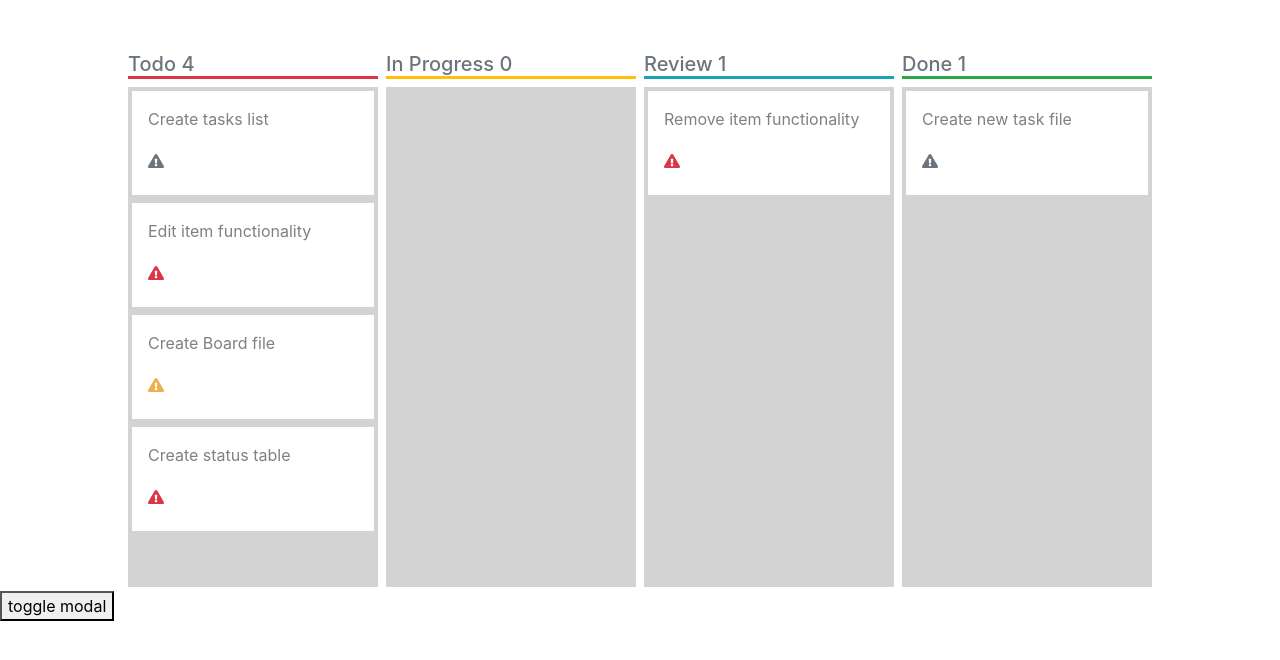
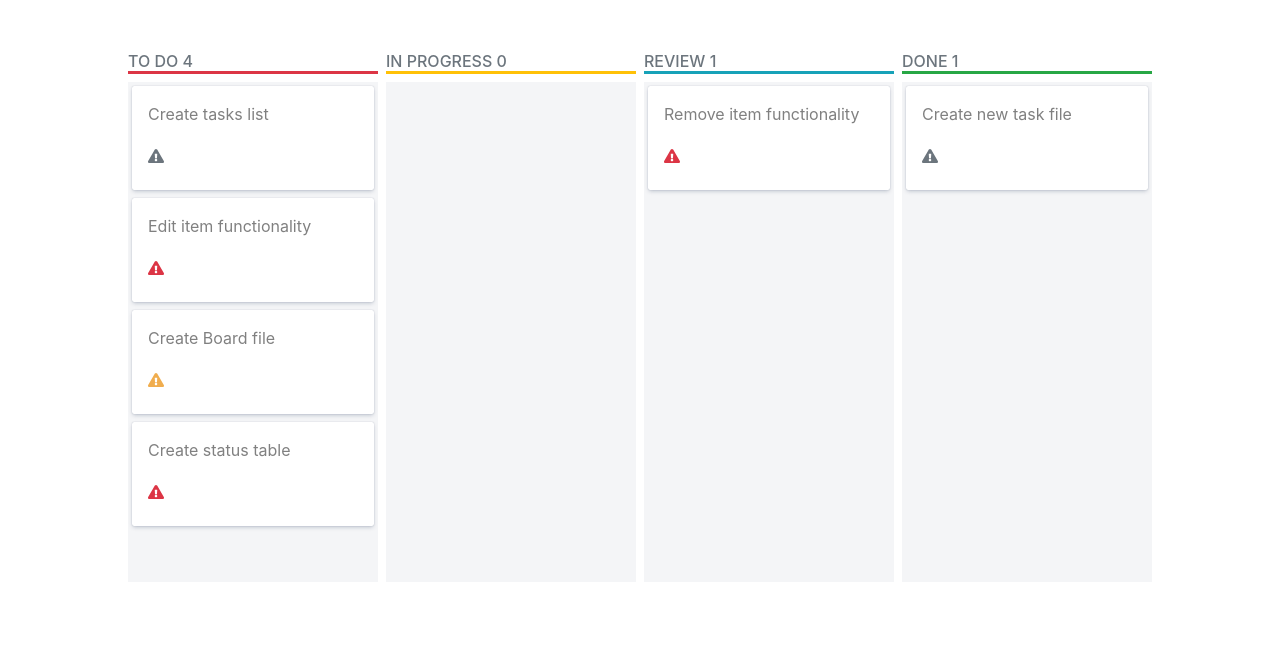
Before and after one commit to aliksayf/react-kanban-board-2.0, a React (Create React App) app: page / in a window 1280 px wide. Shown: the top 660 px of the page. Built offline with nearby package versions, Linux system fonts and the light colour scheme.

Commit message:
task details view

```diff
--- a/package.json
+++ b/package.json
@@ -6,11 +6,12 @@
     "@testing-library/jest-dom": "^4.2.4",
     "@testing-library/react": "^9.3.2",
     "@testing-library/user-event": "^7.1.2",
-    "bootstrap": "^4.3.1",
+    "bootstrap": "^4.5.0",
     "jquery": "^3.5.1",
     "lodash": "^4.17.15",
     "react": "^16.13.1",
     "react-beautiful-dnd": "^13.0.0",
+    "react-bootstrap": "^1.0.1",
     "react-dom": "^16.13.1",
     "react-icons": "^3.10.0",
     "react-scripts": "3.4.1",
--- a/src/App.css
+++ b/src/App.css
@@ -16,6 +16,8 @@
     margin: 0 0 8px 0;
     min-height: 50px;
     color: white;
+    box-shadow: 0 0 1px 0 rgba(9, 30, 66, 0.31), 0 2px 4px -1px rgba(9, 30, 66, 0.25);
+    border-radius: 2px;
 }
 
 .lightblue {
@@ -23,7 +25,7 @@
 }
 
 .lightgrey {
-    background: lightgrey;
+    background: #f4f5f7;
 }
 
 .dimgrey {
@@ -51,28 +53,6 @@
     border-bottom: 3px solid ;
 }
 
-.details {
-    display: none;
-    /*opacity: 0;*/
+.modal-content {
+    border-radius: 2px !important;
 }
-
-.show {
-    /*transition: width 100s, height 100s;*/
-    width: 100%;
-    height: 100%;
-    background-color: whitesmoke;
-    position: absolute;
-    display: block;
-    /*transition: opacity 4s;*/
-}
-
-.back {
-    z-index: -1;
-}
-
-.myModal {
-    width: 400px;
-    border: 1px solid grey;
-    margin: 10px auto 0;
-    background: grey;
-}
--- a/src/App.js
+++ b/src/App.js
@@ -1,15 +1,30 @@
-import React from 'react';
+import React, {useState} from 'react';
 import './App.css'
 import Board from "./components/Board";
-import TaskDetailsView from "./components/TaskDetailsView";
+import Modals from "./components/Modals";
 
 function App() {
-  return (
-    <div >
-        <Board/>
-        <TaskDetailsView/>
-    </div>
-  );
+    const [show, setShow] = useState(false);
+    const [modalItem, setModalItem] = useState({});
+    const [modalType, setModalType] = useState('');
+
+    const handleShowModal = (object, type) => {
+        setShow(!show)
+        setModalItem(object)
+        setModalType(type)
+    };
+
+    return (
+        <div>
+
+            <Board setShow={handleShowModal}/>
+            <Modals show={show}
+                    setShow={handleShowModal}
+                    item={modalItem}
+                    type={modalType}
+            />
+        </div>
+    );
 }
 
 export default App;
--- a/src/components/Board.js
+++ b/src/components/Board.js
@@ -1,13 +1,12 @@
-import React,  { useState } from "react";
-import { tasks, status, colors } from '../data/tasks';
-import { DragDropContext, Droppable, Draggable } from 'react-beautiful-dnd';
+import React, {useState} from "react";
+import {colors, status, tasks} from '../data/tasks';
+import {DragDropContext, Draggable, Droppable} from 'react-beautiful-dnd';
 import _ from 'lodash';
 import TaskCard from "./TaskCard";
-import TaskDetailsView from "./TaskDetailsView";
 
 const onDragEnd = (result, taskList, setTaskList) => {
-    if(!result.destination) return;
-    const { source, destination } = result;
+    if (!result.destination) return;
+    const {source, destination} = result;
     const column = _.cloneDeep(taskList);
     if (source.droppableId !== destination.droppableId) {
 
@@ -30,22 +29,22 @@ const onDragEnd = (result, taskList, setTaskList) => {
     const newArr = [...status]
     tasks.map(el => newArr[el.status - 1].items.push(el))
 
-export default function Board() {
+export default function Board(props) {
 
     const [taskList, setTaskList] = useState(newArr)
-    const [modal, setModal] =  useState('modal')
+    const [modal, setModal] = useState('modal')
 
     return (
-        <div className='board' >
+        <div className='board'>
             <DragDropContext onDragEnd={result => onDragEnd(result, taskList, setTaskList)}>
                 {Object.entries(taskList).map(([id, column], idx) => {
                     return (
                         <div className='d-flex flex-column align-items-center mt-5'
                              key={id}
                              >
-                            <div className='m-1' >
-                                <h5 className={'text-secondary align-center title-border border-' + colors[idx]}>
-                                    {column.name}  {column.items.length}  </h5>
+                            <div className='m-1'>
+                                <h6 className={'text-secondary align-center title-border border-' + colors[idx]}>
+                                    {column.name.toUpperCase()} {column.items.length}  </h6>
                                 <Droppable droppableId={id} key={id}>
                                     {(provided, snapshot) => {
                                         return (
@@ -62,10 +61,11 @@ export default function Board() {
                                                                     <div ref={provided.innerRef}
                                                                          {...provided.draggableProps}
                                                                          {...provided.dragHandleProps}
+                                                                         onClick={() => props.setShow(item, 'details')}
                                                                         // style={{...provided.draggableProps.style}}
                                                                          className={snapshot.isDragging ? 'item dimgrey' : 'item white'}
                                                                     >
-                                                                                <TaskCard item={item} modal={modal} setModal={setModal}/>
+                                                                        <TaskCard item={item}/>
                                                                             </div>
                                                                         )
                                                                 }}
--- /dev/null
+++ b/src/components/Modals.js
@@ -0,0 +1,31 @@
+import React from 'react';
+import {Modal} from "react-bootstrap";
+import TaskDetailsView from './TaskDetailsView';
+
+function Modals(props) {
+    // const [show, setShow] = useState(false);
+
+    const handleClose = () => props.setShow();
+    // const handleShow = () => props.setShow;
+    console.log(props.item)
+
+    switch (props.type) {
+        case 'details':
+            return (
+                <>
+                    <Modal show={props.show}
+                           size="md"
+                           onHide={handleClose}>
+                        <TaskDetailsView item={props.item}/>
+                    </Modal>
+                </>
+            );
+            break;
+        default :
+            return (
+                <>
+                </>)
+    }
+}
+
+export default Modals;
--- a/src/components/TaskCard.js
+++ b/src/components/TaskCard.js
@@ -1,24 +1,17 @@
-import React, {useState} from "react";
-import { priorityColors } from "../data/tasks";
-import { FaExclamationTriangle } from 'react-icons/fa'
-import TaskDetailsView from "./TaskDetailsView";
+import React from "react";
+import {priorityColors} from "../data/tasks";
+import {FaExclamationTriangle} from 'react-icons/fa'
 
-export default function TaskCard (props) {
+export default function TaskCard(props) {
 
 
-    const toggleModal = () => {
-        if( props.modal === 'modal'){
-            props.setModal('show')
-        }else props.setModal('modal')
-    }
-
     return (
-        <div className='m-n2 p-2 pb-sm-0' onClick={toggleModal}>
+        <div className='m-n2 p-2 pb-sm-0'>
             <p>
                 {props.item.name}
             </p>
             <p>
-                <FaExclamationTriangle  className={priorityColors[props.item.priority]}/>
+                <FaExclamationTriangle className={priorityColors[props.item.priority]}/>
             </p>
 
 
--- a/src/components/TaskDetailsView.js
+++ b/src/components/TaskDetailsView.js
@@ -1,37 +1,45 @@
-import React, { useEffect, useState, useRef } from 'react'
+import React from 'react'
+import {colors, priorityColors, statuses} from "../data/tasks";
+import {FaCircle, FaExclamationTriangle} from "react-icons/fa";
 
-function TaskDetailsView() {
-    const outside = useRef()
-    const [isOpen, setIsOpen] = useState(false)
+function TaskDetailsView(props) {
 
-    const handleClick = e => {
-        if (outside.current.contains(e.target)) {
-            return
-        }
-        setIsOpen(false)
-    }
-
-    useEffect(() => {
-        const getClick = document.addEventListener('click', handleClick)
-
-        return () => {
-            getClick()
-        }
-    }, [])
+    const {item} = props
+    console.log(item.name)
 
     return (
-        <div
-            ref={outside}
-            >
-            <button onClick={() => setIsOpen(!isOpen)}>toggle modal</button>
-            {isOpen ? (
-                <div className="myModal">
-                    <p>Modal is open</p>
-                </div>
-            ) : null}
-        </div>
+        <>
+            <div className='container p-4 '>
+                <h5>{item.name}</h5>
+                <table className="table table-borderless">
+                    <tbody>
+                    <thead>
+                    </thead>
+                    <tr className='row'>
+                        <td className="col-2">Status:</td>
+                        <td className="col-6">
+                            <span>
+                                <FaCircle className={'text-' + colors[item.status - 1]}/>
+                            </span>
+                            {'  '}{statuses[item.status - 1]}
+                        </td>
+                    </tr>
+                    <tr className='row'>
+                        <td className="col-2">Priority:</td>
+                        <td className="col-6">
+                            <span>
+                                <FaExclamationTriangle className={priorityColors[item.priority]}/>
+                            </span>
+                            {'  '}{item.priority}
+                        </td>
+                    </tr>
+                    </tbody>
+                </table>
+                <label>Description:</label>
+                <p>{item.description}</p>
+            </div>
+        </>
     )
 }
 
 export default TaskDetailsView;
-//  https://www.youtube.com/watch?v=xSp98W9EYP8
--- a/src/data/tasks.js
+++ b/src/data/tasks.js
@@ -1,11 +1,9 @@
-import uuid from 'uuid/v4';
-
-
 export const priorityColors = {'High': 'high', 'Mid': 'mid', 'Low': 'low'}
 export const colors = ['danger', 'warning', 'info', 'success'];
+export const statuses = ['Todo', 'In Progress', 'Review', 'Done'];
 export const status = [
-    {id: 1, items: [], name: 'Todo', },
-    {id: 2, items: [], name:'In Progress',},
+    {id: 1, items: [], name: 'To Do',},
+    {id: 2, items: [], name: 'In Progress',},
     {id: 3, items: [], name: 'Review',},
     {id: 4, items: [], name: 'Done'}
 ]
```
Lines whose indentation alone changed are shown as unchanged.
